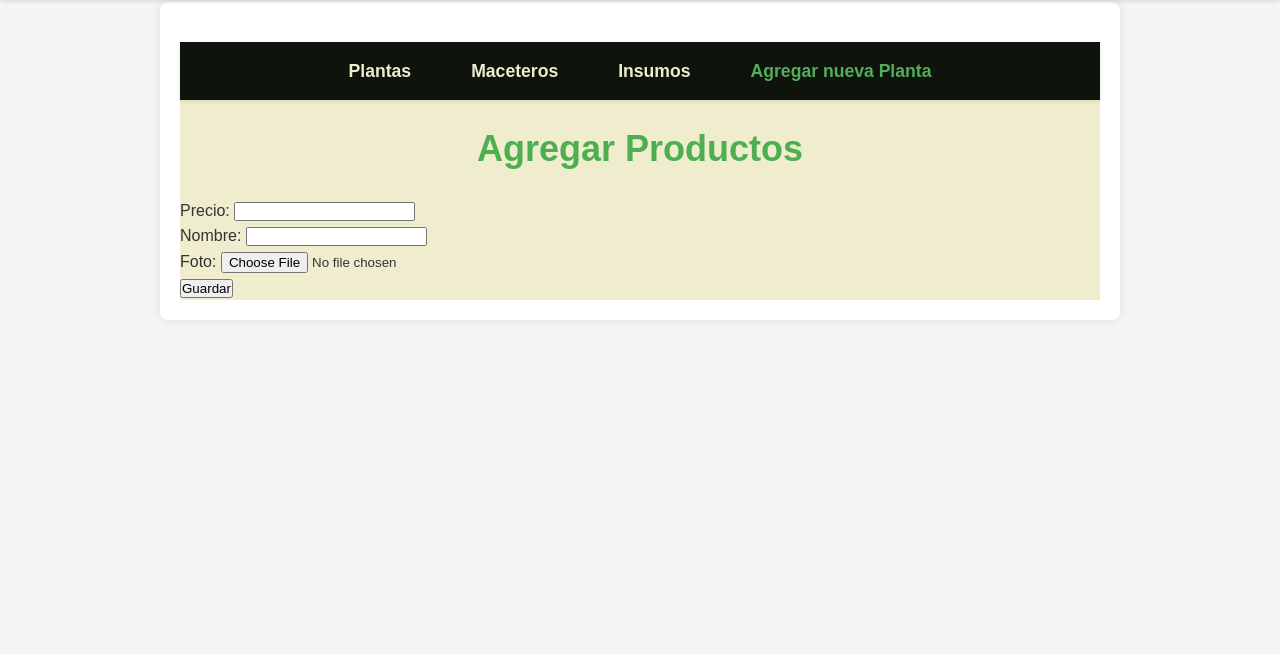
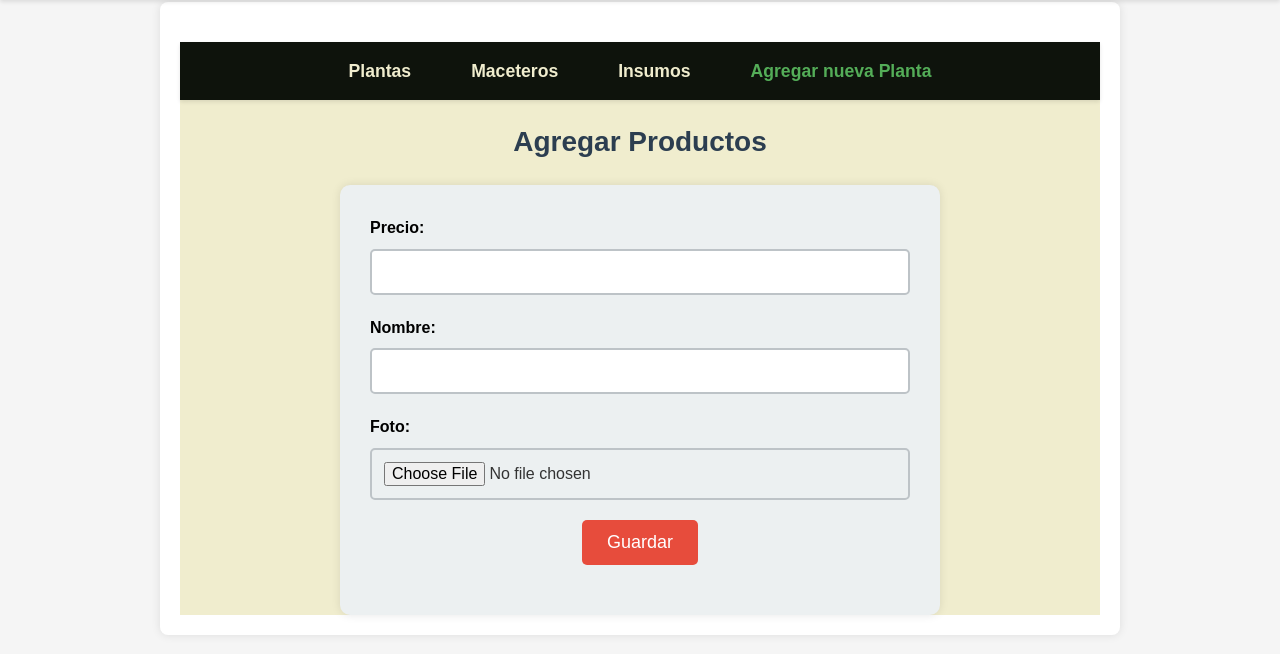
Before and after one commit to TheN1c0/Plantitarica, a Django app: page /agregar-plantas/ in a window 1280 px wide. Shown: the part 68-722 px from the top of the page. Run offline with Django 4.2, Linux system fonts and the light colour scheme.

Commit message:
Perdio chile

```diff
--- /dev/null
+++ b/Plantitarica/PlantitaricaApp/static/CSS/styleboton.css
@@ -0,0 +1,22 @@
+/* Estilo para el botón "Agregar al Carrito" */
+#agregarCarritoBtn {
+    background-color: #28a745; /* Color de fondo verde */
+    color: #fff; /* Color del texto blanco */
+    border: none; /* Sin borde */
+    padding: 10px 20px; /* Espaciado interno */
+    font-size: 16px; /* Tamaño de la fuente */
+    cursor: pointer; /* Cambiar el cursor al pasar sobre el botón */
+    border-radius: 5px; /* Bordes redondeados */
+    transition: background-color 0.3s ease; /* Transición suave para el color de fondo */
+}
+
+/* Estilo para el botón al pasar el cursor por encima */
+#agregarCarritoBtn:hover {
+    background-color: #218838; /* Color de fondo más oscuro al pasar el cursor */
+}
+
+/* Estilo para el botón al hacer clic */
+#agregarCarritoBtn:active {
+    background-color: #1e7e34; /* Color de fondo aún más oscuro al hacer clic */
+    transform: scale(0.95); /* Reducir ligeramente el tamaño al hacer clic */
+}
--- /dev/null
+++ b/Plantitarica/PlantitaricaApp/static/CSS/styleform.css
@@ -0,0 +1,76 @@
+/* Estilo para el título del formulario */
+#formTitulo {
+    font-size: 28px;
+    color: #2c3e50;
+    margin-bottom: 20px;
+    text-align: center;
+}
+
+/* Estilo para el formulario */
+#formAgregarProducto {
+    max-width: 600px;
+    margin: 0 auto;
+    padding: 30px;
+    border-radius: 10px;
+    background-color: #ecf0f1;
+    box-shadow: 0 0 10px rgba(0, 0, 0, 0.1);
+}
+
+/* Estilo para cada grupo de formulario */
+#formAgregarProducto .form-group {
+    margin-bottom: 20px;
+}
+
+/* Estilo para las etiquetas */
+#formAgregarProducto label {
+    display: block;
+    margin-bottom: 8px;
+    font-weight: bold;
+    color: #000000;
+}
+
+/* Estilo para los campos de entrada */
+#formAgregarProducto input[type="number"],
+#formAgregarProducto input[type="text"],
+#formAgregarProducto input[type="file"] {
+    width: 100%;
+    padding: 12px;
+    border: 2px solid #bdc3c7;
+    border-radius: 5px;
+    font-size: 16px;
+    box-sizing: border-box;
+    transition: border-color 0.3s ease;
+}
+
+#formAgregarProducto input[type="number"]:focus,
+#formAgregarProducto input[type="text"]:focus,
+#formAgregarProducto input[type="file"]:focus {
+    border-color: #3498db;
+}
+
+/* Estilo para el botón de guardar */
+#grupoBoton {
+    text-align: center;
+}
+
+#botonGuardar {
+    background-color: #e74c3c;
+    color: #fff;
+    border: none;
+    padding: 12px 25px;
+    cursor: pointer;
+    border-radius: 5px;
+    font-size: 18px;
+    transition: background-color 0.3s ease, transform 0.3s ease;
+}
+
+/* Estilo para el botón al pasar el cursor por encima */
+#botonGuardar:hover {
+    background-color: #c0392b;
+}
+
+/* Estilo para el botón al hacer clic */
+#botonGuardar:active {
+    background-color: #a93226;
+    transform: scale(0.95);
+}
--- a/Plantitarica/PlantitaricaApp/templates/PlantitaricaApp/Base.html
+++ b/Plantitarica/PlantitaricaApp/templates/PlantitaricaApp/Base.html
@@ -7,22 +7,26 @@
     <link rel="stylesheet" href="{% static 'css/stylesBase.css' %}">
     <link rel="stylesheet" href="{% static 'css/styles.css' %}">
     <link rel="stylesheet" href="{% static 'css/mini-navbar.css' %}">
+    <link rel="stylesheet" href="{% static 'css/styleyCarrito.css' %}">
+    <link rel="stylesheet" href="{% static 'css/styleboton.css' %}">
+    <link rel="stylesheet" href="{% static 'css/styleform.css' %}">
 
     <script src="{% static 'js/funciones.js' %}"></script>
     <title>{% block title %}Plantita Rica{% endblock %}</title>
 </head>
 <body>
-    <div class = "carro_oculto" style="display: none;" >
+    <div class="carro_oculto" id="carroOculto" style="display: none;">
         {% for item in EnCarro %}
-        <form method="post" action="{% url 'eliminarEncarro' item.nombre %}" onsubmit="setAction(this)">
+        <form method="post" action="{% url 'eliminarEncarro' item.nombre %}" onsubmit="setAction(this)" id="formCarro{{ forloop.counter }}">
             {% csrf_token %}
-            <p>Nombre: {{item.nombre}} Precio: {{item.precio}} </p>
+            <p class="itemDetalle">Nombre: {{item.nombre}} <br> Precio: {{item.precio}}</p>
             <input type="hidden" name="pagina_destino" id="pagina_destino">
-            <button type="submit" onclick="mostrarCarro()">X</button>
+            <button type="submit" class="eliminarBoton" onclick="mostrarCarro()">X</button>
         </form>
         {% empty %}
         {% endfor %}
     </div>
+
     <div class="container">
         {% block content %}
         {% endblock %}
--- a/Plantitarica/PlantitaricaApp/templates/PlantitaricaApp/agregar_plantas.html
+++ b/Plantitarica/PlantitaricaApp/templates/PlantitaricaApp/agregar_plantas.html
@@ -26,25 +26,26 @@
     </nav>
 
 
-    <h1>Agregar Productos</h1>
-    <form action="{% url 'btnAgregarPlantas' %}" method="post" enctype="multipart/form-data">
+    <h1 id="formTitulo">Agregar Productos</h1>
+    <form action="{% url 'btnAgregarPlantas' %}" method="post" enctype="multipart/form-data" id="formAgregarProducto">
         {% csrf_token %}
-        <div class="form-group">
+        <div class="form-group" id="grupoPrecio">
             <label for="id_precio">Precio:</label>
             <input type="number" id="id_precio" name="precio" required>
         </div>
-        <div class="form-group">
+        <div class="form-group" id="grupoNombre">
             <label for="id_nombre">Nombre:</label>
             <input type="text" id="id_nombre" name="Nombre" required>
         </div>
-        <div class="form-group">
+        <div class="form-group" id="grupoFoto">
             <label for="id_foto">Foto:</label>
             <input type="file" id="id_foto" name="foto" accept="image/*" required>
         </div>
-        <div class="form-group">
-            <button type="submit">Guardar</button>
+        <div class="form-group" id="grupoBoton">
+            <button type="submit" id="botonGuardar">Guardar</button>
         </div>
     </form>
+
 </div>
     {% endblock %}
 
```
Also changed, not shown: Plantitarica/PlantitaricaApp/static/CSS/styleyCarrito.css (added, +39 -0 lines), Plantitarica/db.sqlite3.
